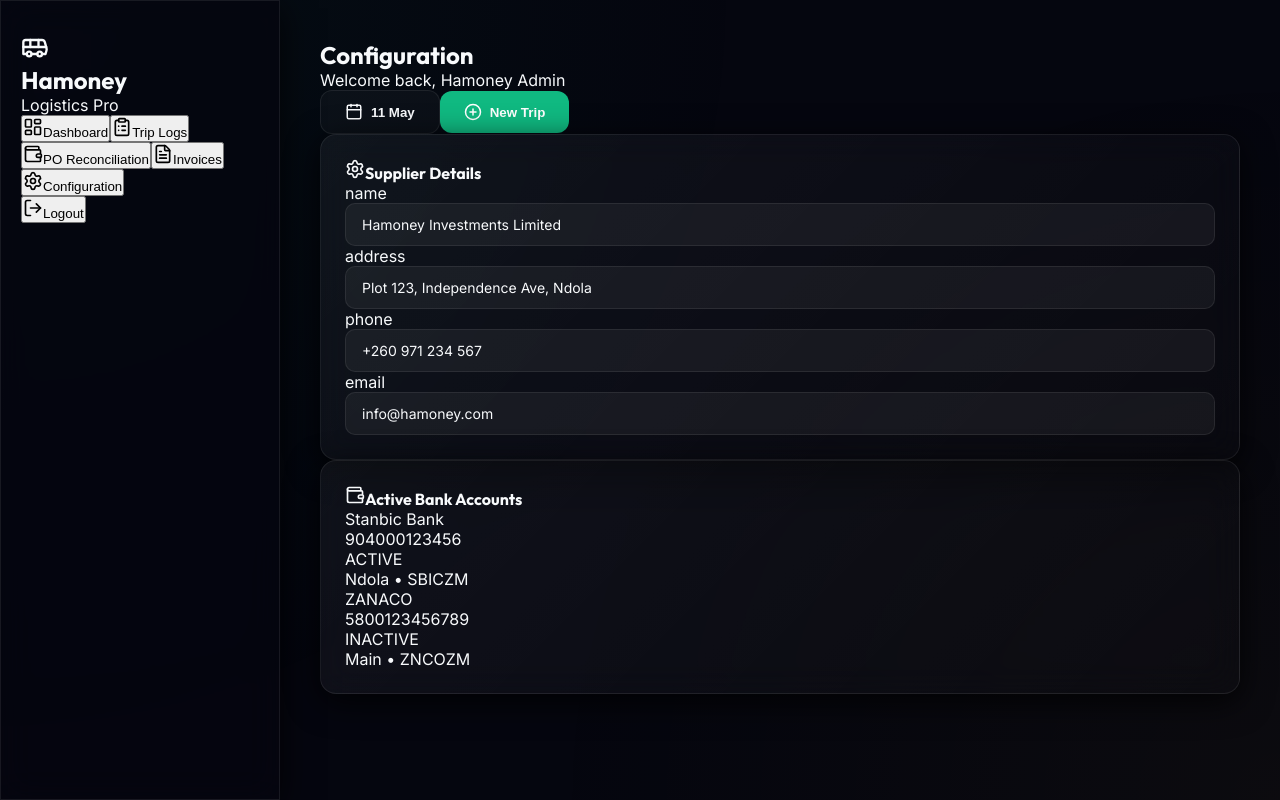
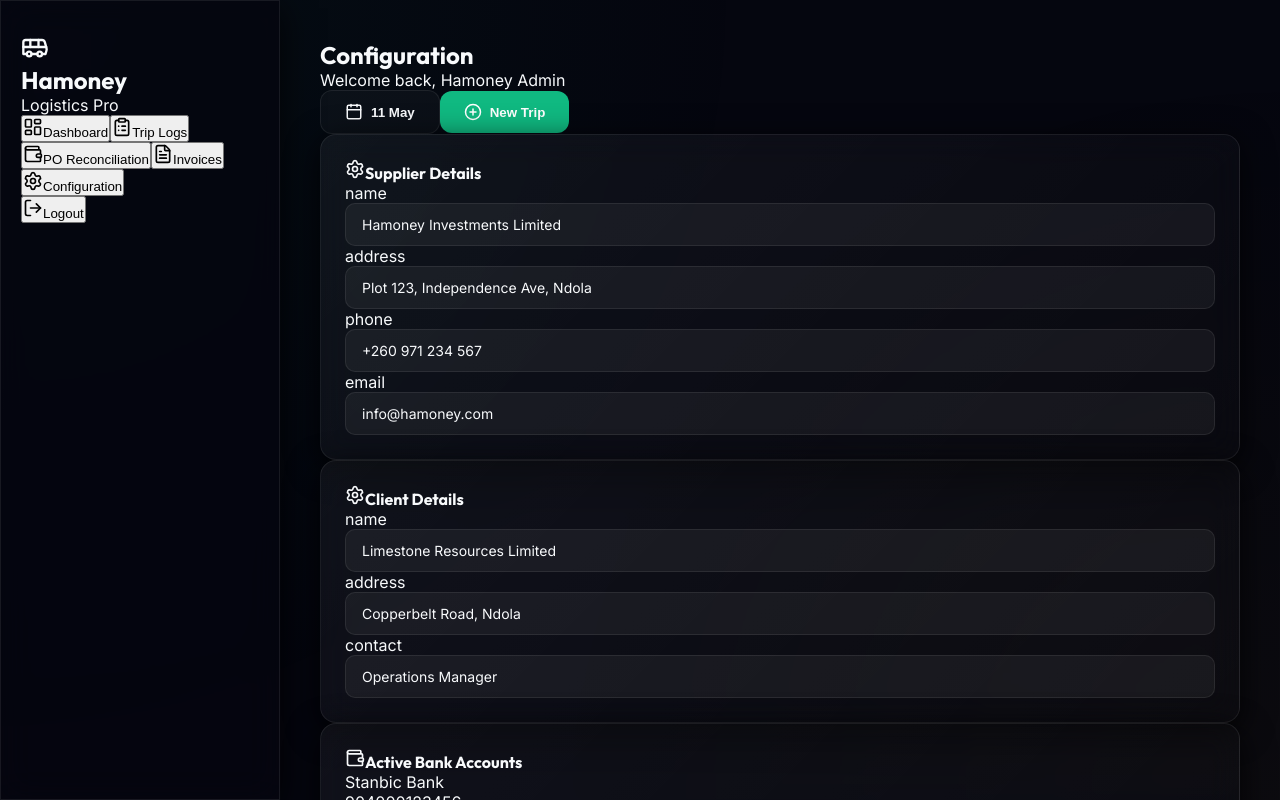
Before and after one commit to simonrockp-byte/limestone_logs, a React (Vite) app in the folder limestone-system/: page / in a window 1280 px wide. Both pictures are taken after a click on the button "Configuration". Shown: the top 800 px of the page. Built offline with nearby package versions, Linux system fonts and the light colour scheme.

Commit message:
Added Netlify deployment config

```diff
--- a/limestone-system/src/App.jsx
+++ b/limestone-system/src/App.jsx
@@ -167,7 +167,10 @@
 
 const App = () => {
   const [currentView, setCurrentView] = useState('dashboard');
-  const [config] = useState(INITIAL_CONFIG);
+  const [config, setConfig] = useState(() => {
+    const saved = localStorage.getItem('limestone_config');
+    return saved ? JSON.parse(saved) : INITIAL_CONFIG;
+  });
   const [po] = useState(INITIAL_PO);
   const [showAddModal, setShowAddModal] = useState(false);
 
@@ -177,6 +180,10 @@
   });
 
   useEffect(() => { localStorage.setItem('limestone_logs_v2', JSON.stringify(logs)); }, [logs]);
+
+  useEffect(() => {
+    localStorage.setItem('limestone_config', JSON.stringify(config));
+  }, [config]);
 
   const addTrip = (trip) => {
     const newLog = { ...trip, id: `${trip.isoDate}-${trip.route}-${trip.type}-${Date.now()}`, status: trip.actual <= trip.sched ? 'On Time' : 'Late', date: new Date(trip.isoDate).toLocaleDateString('en-GB', { day: 'numeric', month: 'short', year: 'numeric' }) };
@@ -232,7 +239,7 @@
             {currentView === 'logs' && <LogsView logs={logs} />}
             {currentView === 'pos' && <ReconciliationView logs={logs} po={activePO} />}
             {currentView === 'invoices' && <InvoiceView config={config} po={activePO} logs={logs} />}
-            {currentView === 'config' && <ConfigView config={config} />}
+            {currentView === 'config' && <ConfigView config={config} setConfig={setConfig} />}
           </motion.div>
         </AnimatePresence>
 
@@ -462,7 +469,7 @@
 };
 
 // ─── Config ──────────────────────────────────────────────────────────────────
-const ConfigView = ({ config }) => (
+const ConfigView = ({ config, setConfig }) => (
   <div className="grid grid-cols-1 lg:grid-cols-2 gap-8">
     <div className="glass glass-card">
       <h4 className="text-lg font-bold mb-6 flex items-center gap-2"><Settings size={20} className="text-emerald-400" />Supplier Details</h4>
@@ -470,12 +477,41 @@
         {Object.entries(config.supplier).map(([key, val]) => (
           <div key={key}>
             <label className="block text-xs text-slate-500 uppercase tracking-widest mb-1">{key}</label>
-            <input type="text" defaultValue={val} className="input-field" />
+            <input
+              type="text"
+              value={val}
+              onChange={(e) => {
+                const newSupplier = { ...config.supplier, [key]: e.target.value };
+                setConfig({ ...config, supplier: newSupplier });
+              }}
+              className="input-field"
+            />
           </div>
         ))}
       </div>
     </div>
+
     <div className="glass glass-card">
+      <h4 className="text-lg font-bold mb-6 flex items-center gap-2"><Settings size={20} className="text-emerald-400" />Client Details</h4>
+      <div className="space-y-4">
+        {Object.entries(config.client).map(([key, val]) => (
+          <div key={key}>
+            <label className="block text-xs text-slate-500 uppercase tracking-widest mb-1">{key}</label>
+            <input
+              type="text"
+              value={val}
+              onChange={(e) => {
+                const newClient = { ...config.client, [key]: e.target.value };
+                setConfig({ ...config, client: newClient });
+              }}
+              className="input-field"
+            />
+          </div>
+        ))}
+      </div>
+    </div>
+
+    <div className="glass glass-card lg:col-span-2">
       <h4 className="text-lg font-bold mb-6 flex items-center gap-2"><Wallet size={20} className="text-emerald-400" />Active Bank Accounts</h4>
       <div className="space-y-3">
         {config.banks.map(bank => (
```
Also changed, not shown: 1 other file (tests, documents, lock files or other folders).
